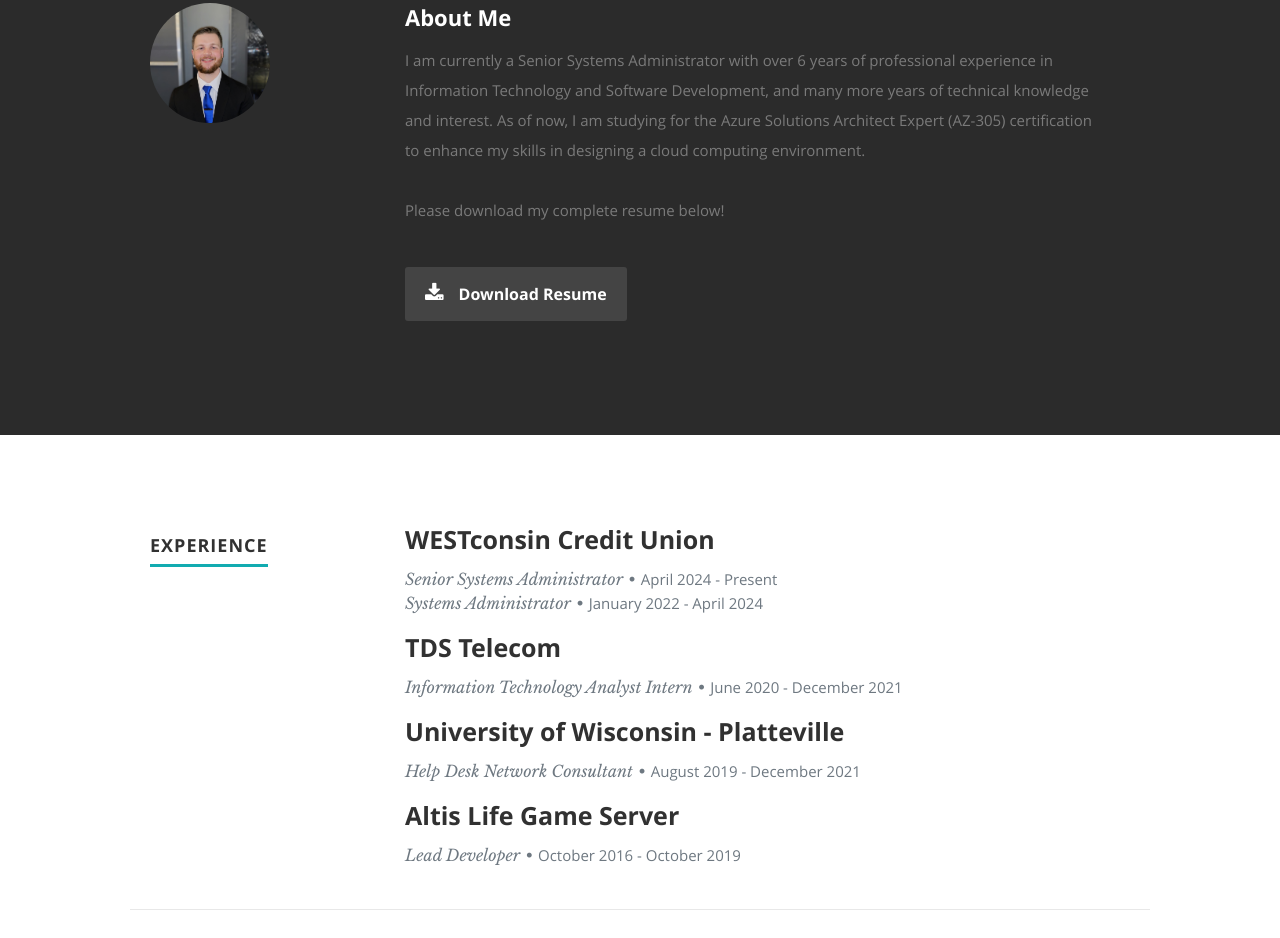
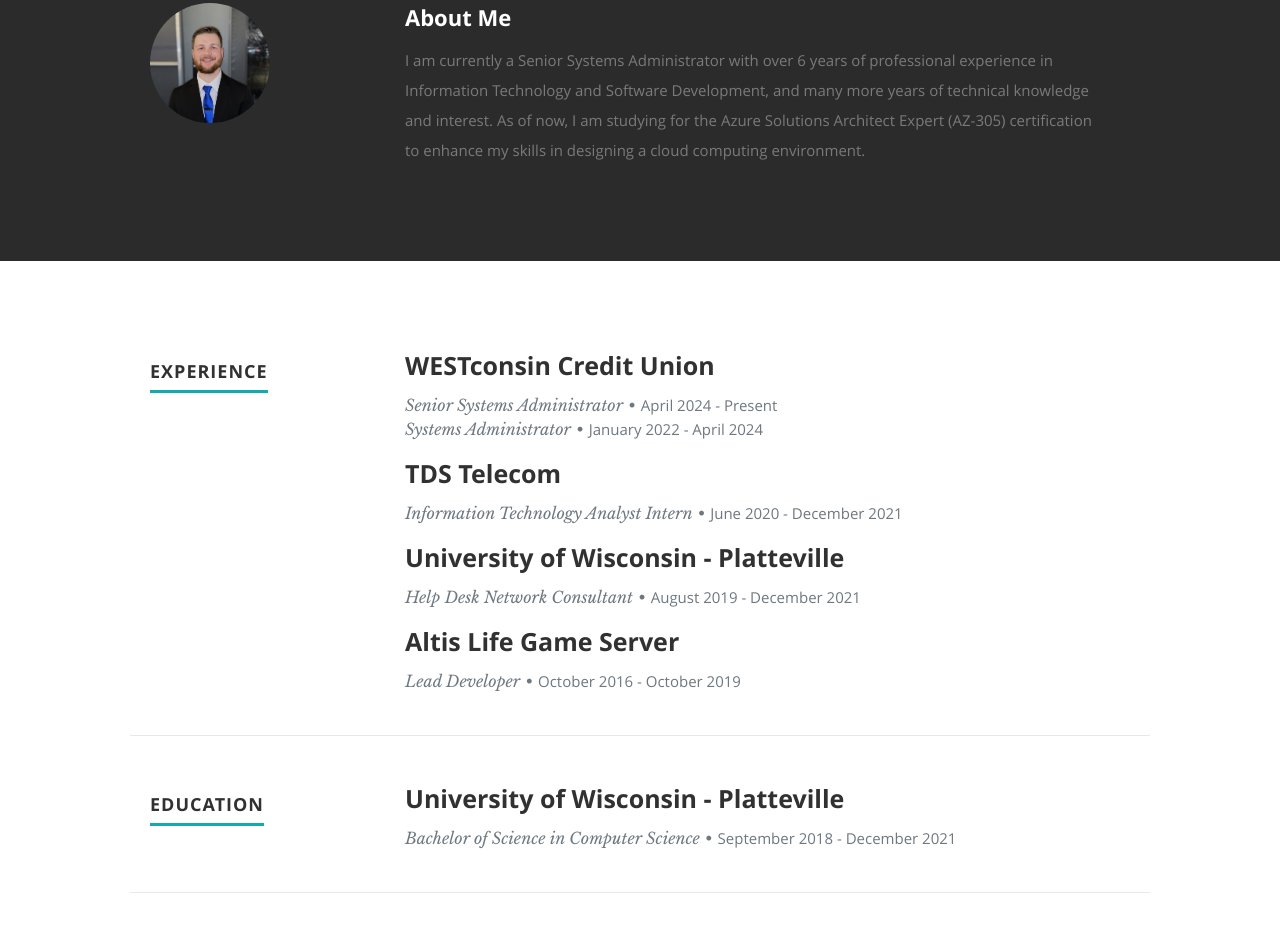
Before and after one commit to RyanCoplien/Azure-Cloud-Resume-Challenge, a plain HTML site: page src/index.html in a window 1280 px wide. Shown: the part 893-1831 px from the top of the page. Drawn offline with nearby package versions, Linux system fonts and the light colour scheme.

Commit message:
Need to update Download, remove for now

```diff
--- a/src/index.html
+++ b/src/index.html
@@ -96,7 +96,7 @@
             certification to enhance my skills in designing a cloud computing environment.
             </p>
 
-            <p> Please download my complete resume below!
+            <!--<p> Please download my complete resume below!
 
             </p>
             <div class="row">
@@ -104,9 +104,9 @@
                <div class="columns download">
                   <p>
                      <a href="downloads/Ryan Coplien Resume 2024.pdf" class="button" target="_blank" download><i class="fa fa-download"></i>Download Resume</a>
-                     <!--<a href="#about" class="button"><i class="fa fa-download"></i>Download Resume</a>-->
+                     <a href="#about" class="button"><i class="fa fa-download"></i>Download Resume</a>
                   </p>
-               </div>
+               </div>-->
 
             </div> <!-- end row -->
 
```
